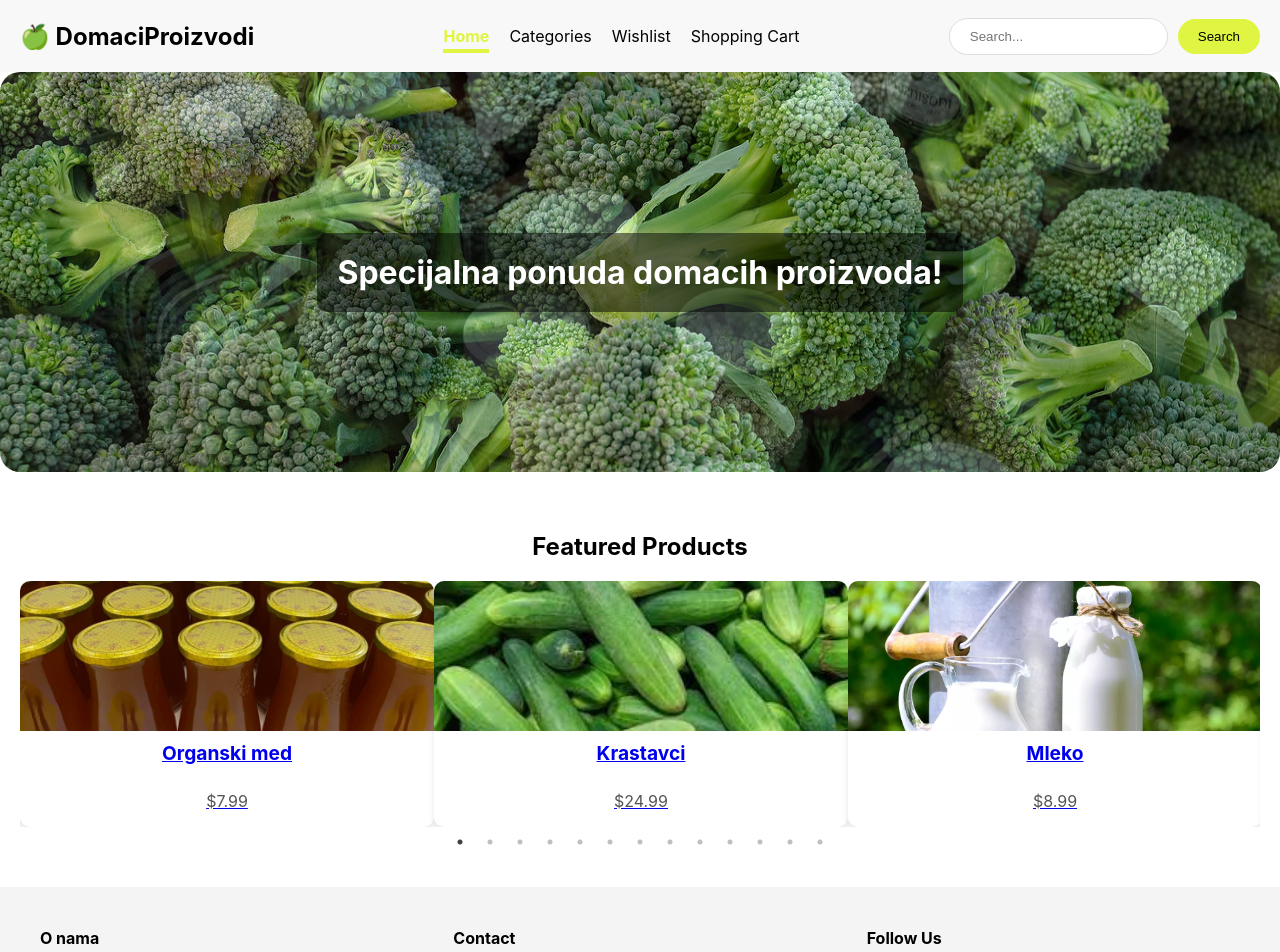
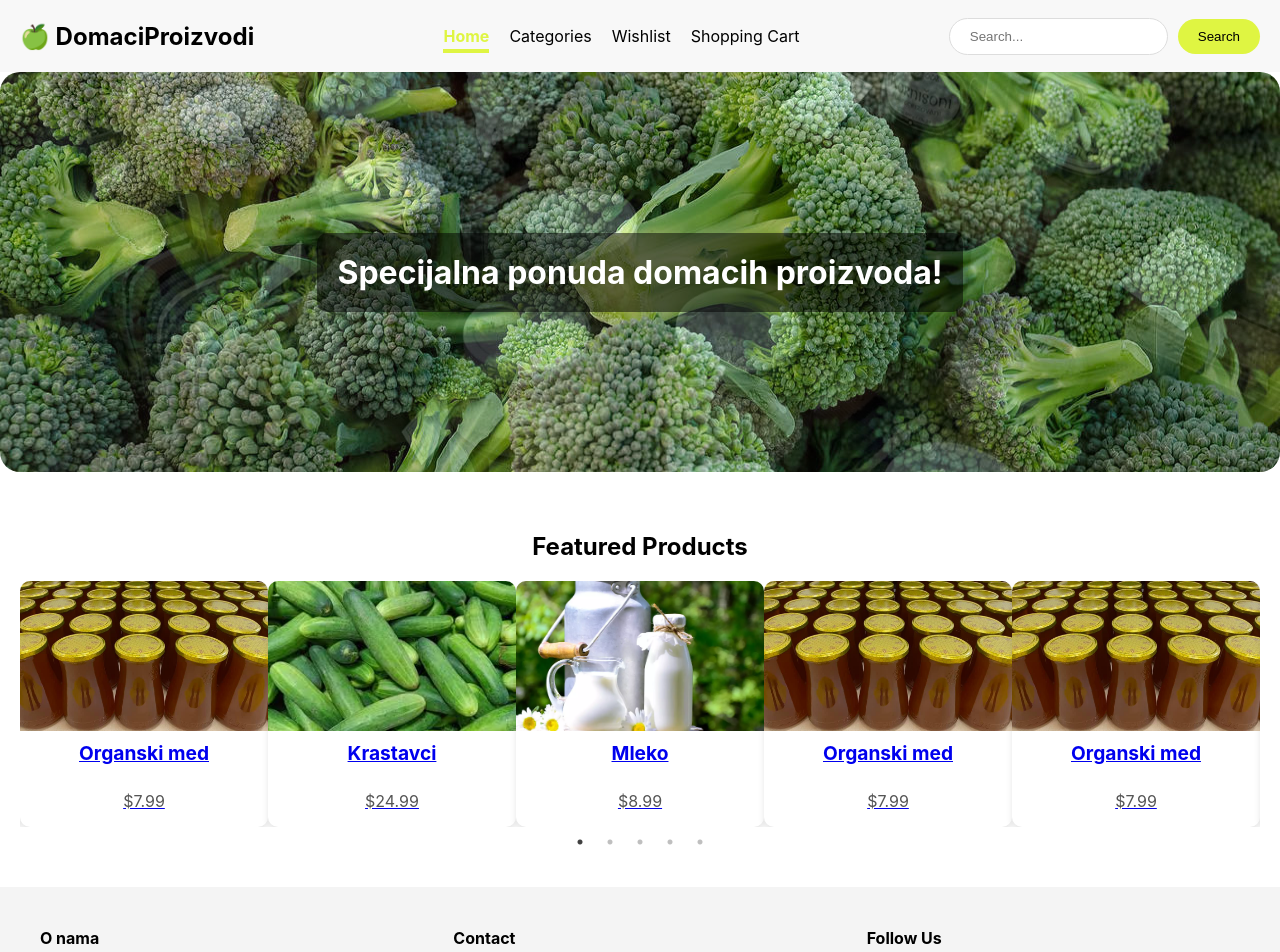
Before and after one commit to markom132/DomacaProzivodnja, a React (Create React App) app in the folder frontend/: page / in a window 1280 px wide. Shown: the top 952 px of the page. Built offline with nearby package versions, Linux system fonts and the light colour scheme.

Commit message:
implement slider closes# 109

```diff
--- a/frontend/src/components/FeaturedProducts.js
+++ b/frontend/src/components/FeaturedProducts.js
@@ -1,4 +1,4 @@
-import React from 'react';
+import React, {useState} from 'react';
 import { Link } from 'react-router-dom';
 import ProductCard from './ProductCard';
 import honeyImage from '../assets/med.jpg'; // Putanja do slike
@@ -26,18 +26,27 @@ const FeaturedProducts = () => {
     { id: 1, image: honeyImage, name: 'Organski med', price: '$7.99' },
   ];
 
+  const [dragging, setDragging] = useState(false);
+  const [activeSlide, setActiveSlide] = useState(0);
+
   const settings = {
     dots: true,
     infinite: true,
     speed: 500,
-    slidesToShow: 3,
-    slidesToScroll: 1,
+    slidesToShow: 5,
+    slidesToScroll: 3,
+    beforeChange: (current, next) =>
+      {
+        setActiveSlide(next)
+        setDragging(true)
+      },
+    afterChange: () => setDragging(false),
     responsive: [
       {
         breakpoint: 1024,
         settings: {
           slidesToShow: 3,
-          slidesToScroll: 1,
+          slidesToScroll: 3,
           infinite: true,
           dots: true
         }
@@ -46,7 +55,7 @@ const FeaturedProducts = () => {
         breakpoint: 600,
         settings: {
           slidesToShow: 2,
-          slidesToScroll: 1,
+          slidesToScroll: 2,
           initialSlide: 2
         }
       },
@@ -59,6 +68,13 @@ const FeaturedProducts = () => {
       }
     ]
   };
+
+  const handleClick = (e) => {
+    if (dragging) {
+      e.preventDefault();
+    }
+  };
+
   return (
     <section style={styles.featuredSection}>
       <h2>Featured Products</h2>
@@ -68,6 +84,7 @@ const FeaturedProducts = () => {
               to={`/product/${product.id}`}
               key={product.id}
               style={styles.productLink}
+              onClick={handleClick}
             >
               <ProductCard
                 image={product.image}
```
